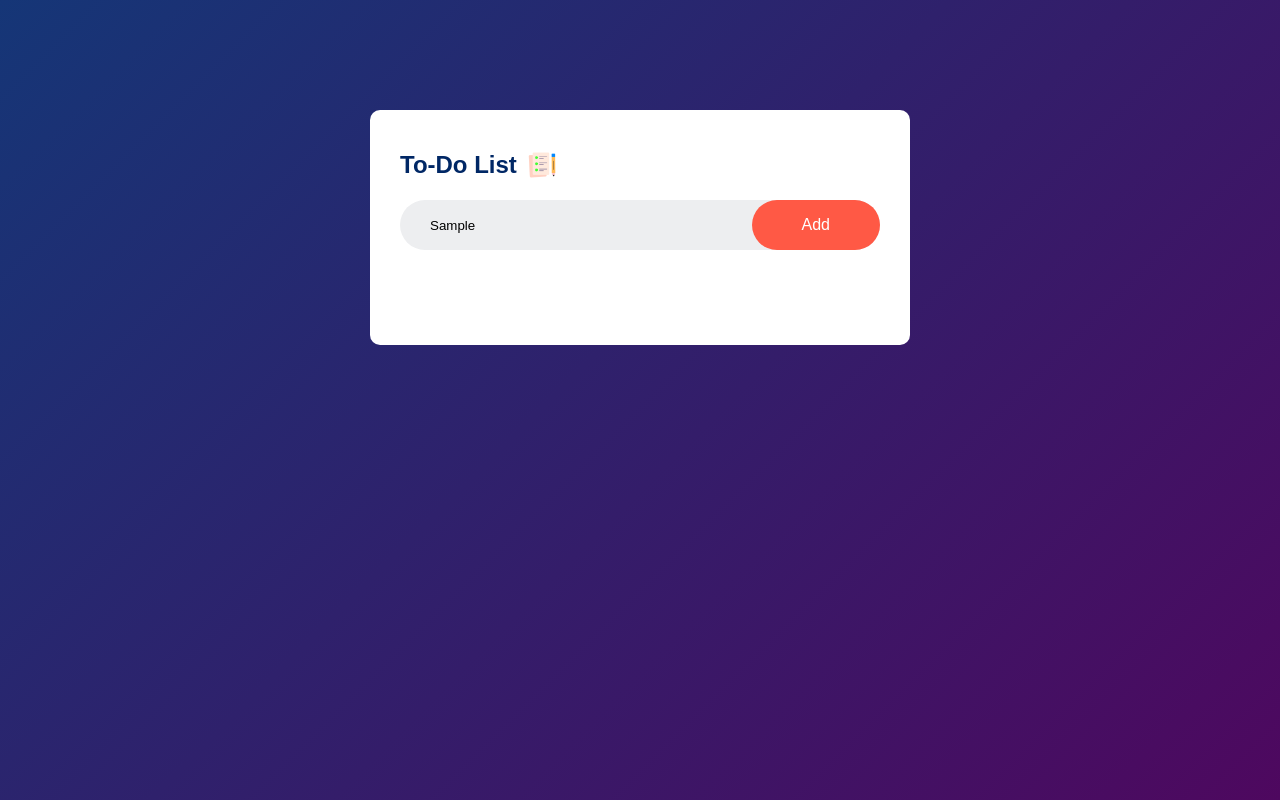
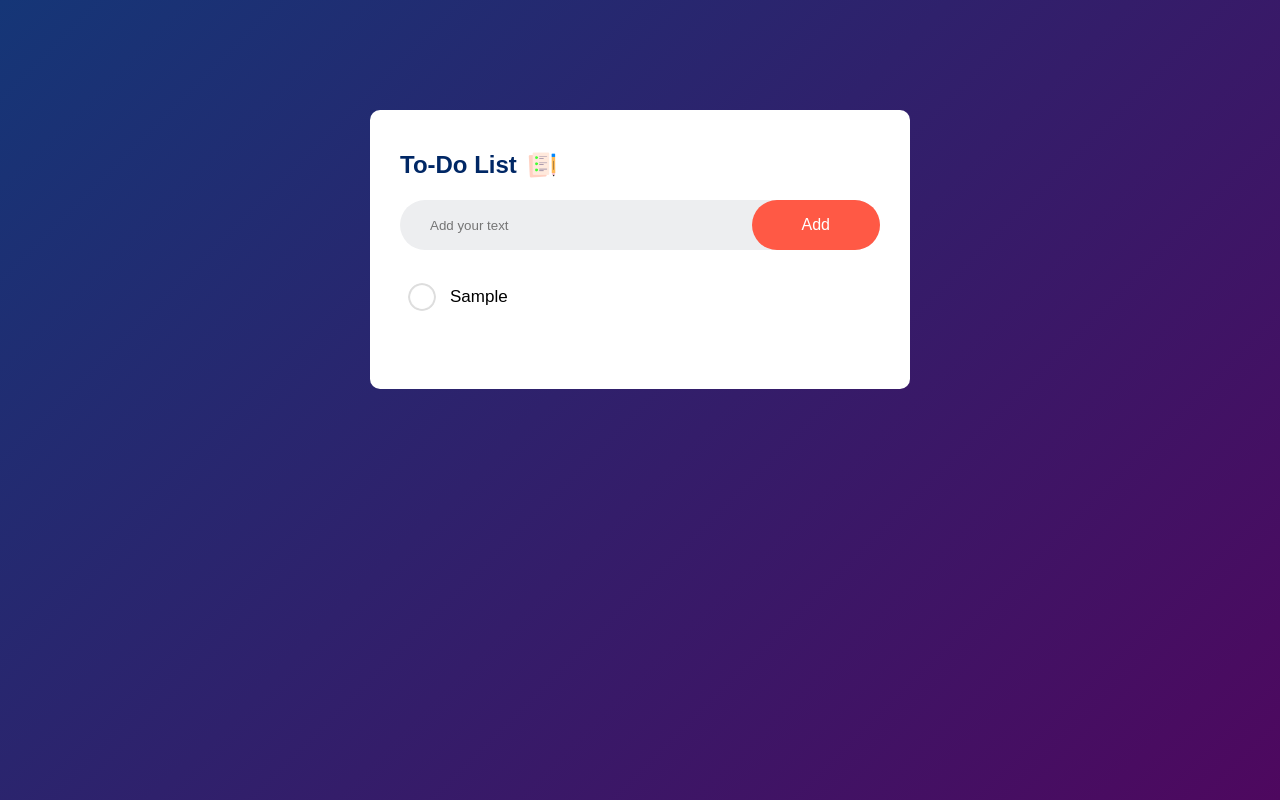
Before and after one commit to MenukaSankalpa/Project-26, a plain HTML site: page index.html in a window 1280 px wide. Both pictures are taken after typing "Sample" into the empty fields and a click on the button "Add". Drawn offline with Linux system fonts and the light colour scheme.

Commit message:
coded function addTask in js file

```diff
--- a/index.html
+++ b/index.html
@@ -12,7 +12,7 @@
             <h2>To-Do List <img src="images/icon.png" alt=""></h2>
             <div class="row">
                 <input type="text" id="input-box" placeholder="Add your text">
-                <button>Add</button>
+                <button onclick="addTask()">Add</button>
             </div>
             <ul id="list-container">
                 <!--<li class="checked">Task1</li>
@@ -21,5 +21,6 @@
             </ul>
         </div>
     </div>
+<script src="script.js"></script>
 </body>
 </html>
--- /dev/null
+++ b/script.js
@@ -0,0 +1,13 @@
+const inputBox = document.getElementById("input-box");
+const listContainer = document.getElementById("list-container");
+
+function addTask() {
+  if (inputBox.value === "") {
+    alert("You Must Write Something!");
+  } else {
+    let li = document.createElement("li");
+    li.innerHTML = inputBox.value;
+    listContainer.appendChild(li);
+  }
+  inputBox.value = "";
+}
```
